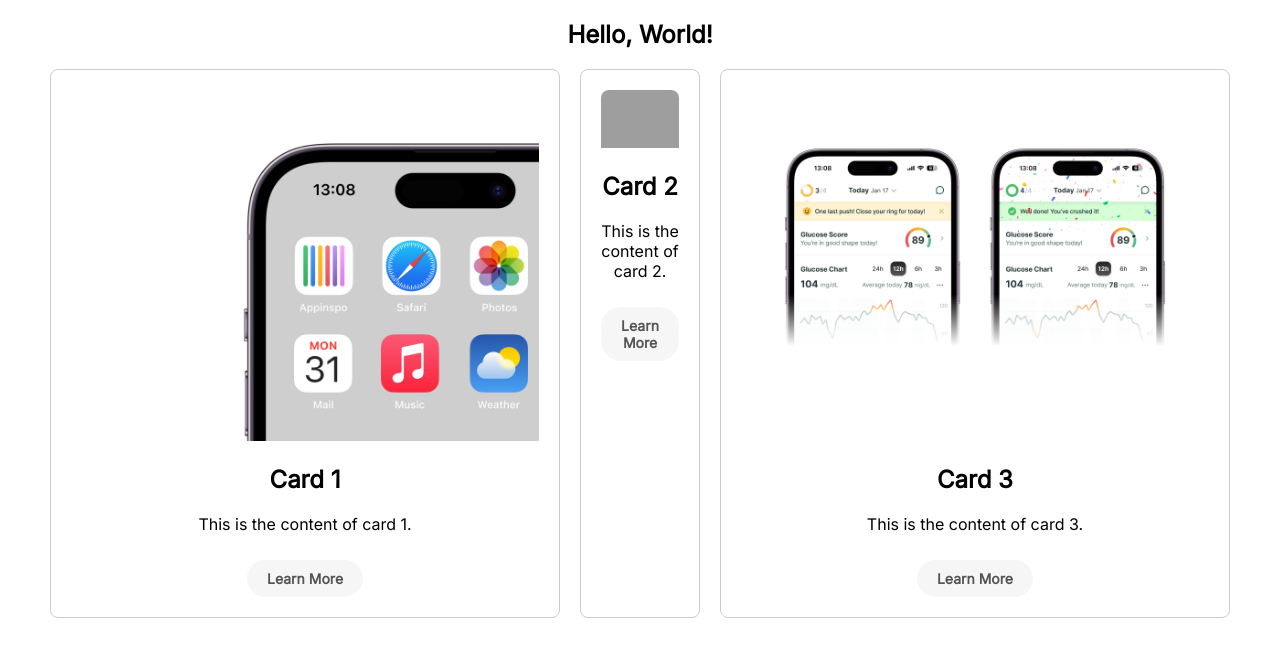
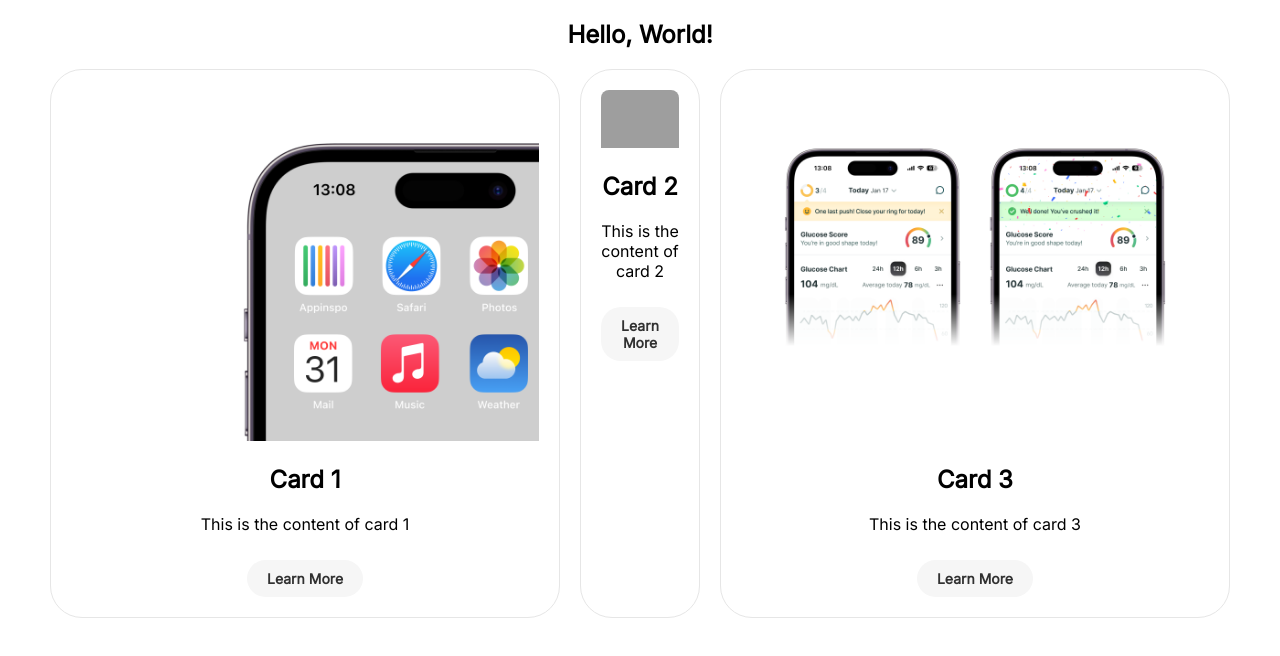
Before and after one commit to jordiplz/jordiplz.github.io, a plain HTML site: page index.html in a window 1280 px wide. Drawn offline with Linux system fonts and the light colour scheme; grey boxes are pictures that could not be loaded.

Commit message:
Update index.html

```diff
--- a/index.html
+++ b/index.html
@@ -32,8 +32,8 @@
         }
 
         .card {
-            border: 1px solid #ccc;
-            border-radius: 8px;
+            border: 1px solid #e6e6e6;
+            border-radius: 32px;
             padding: 20px;
             margin: 0 10px;
         }
@@ -54,7 +54,7 @@
         .button {
             display: inline-block;
             background-color: #f6f6f6;
-            color: #555;
+            color: #313131;
             padding: 10px 20px;
             border-radius: 20px;
             text-decoration: none;
@@ -75,7 +75,7 @@
             <img src="images/1.png" alt="Thumbnail 1">
             <div class="card-content">
                 <h2>Card 1</h2>
-                <p>This is the content of card 1.</p>
+                <p>This is the content of card 1</p>
             </div>
             <a href="#" class="button">Learn More</a>
         </div>
@@ -84,7 +84,7 @@
             <img src="images/TweetBig (17).png" alt="Thumbnail 2">
             <div class="card-content">
                 <h2>Card 2</h2>
-                <p>This is the content of card 2.</p>
+                <p>This is the content of card 2</p>
             </div>
             <a href="#" class="button">Learn More</a>
         </div>
@@ -93,7 +93,7 @@
             <img src="images/3.png" alt="Thumbnail 3">
             <div class="card-content">
                 <h2>Card 3</h2>
-                <p>This is the content of card 3.</p>
+                <p>This is the content of card 3</p>
             </div>
             <a href="#" class="button">Learn More</a>
         </div>
```
